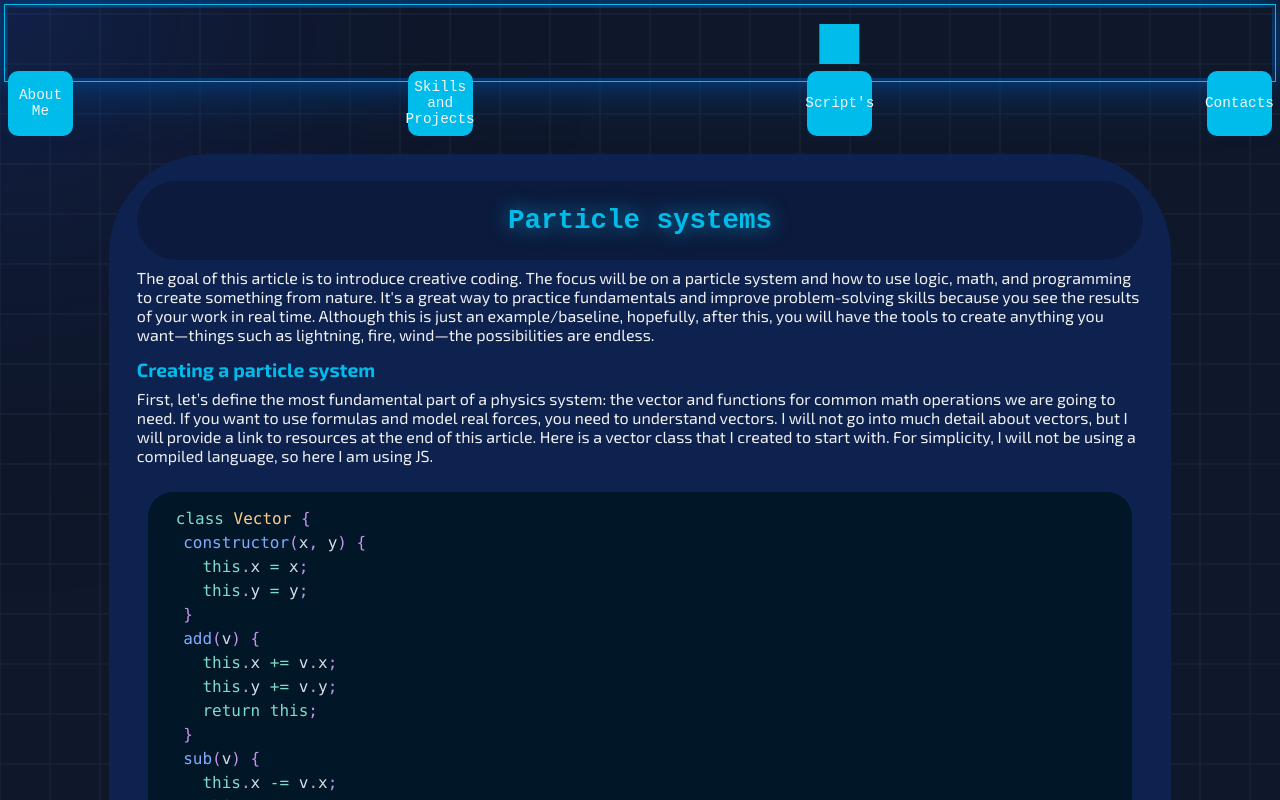
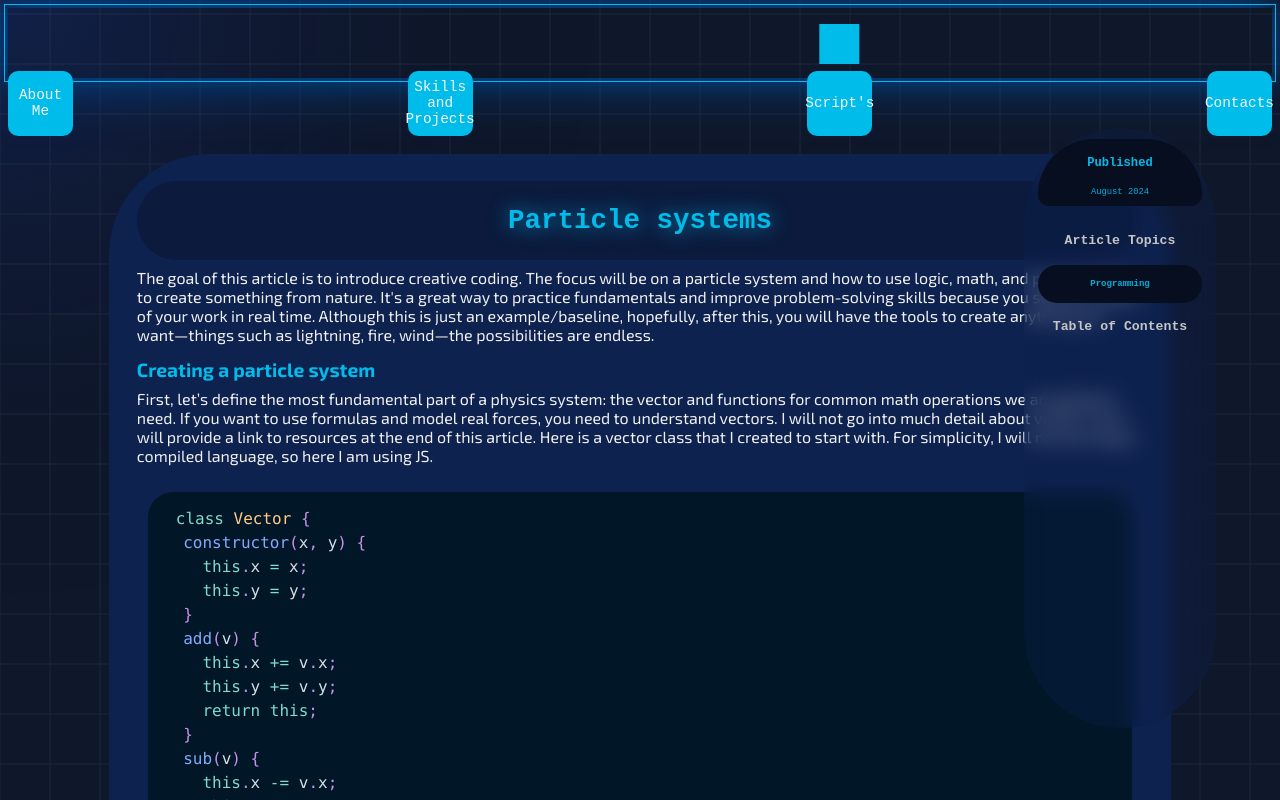
Before and after one commit to TheHeartstriker/Portfolio, a Next.js app in the folder Portfolio/: page /scriptorium/particle in a window 1280 px wide. Shown: the top 800 px of the page. Built offline with nearby package versions, Linux system fonts and the light colour scheme; a web font is replaced by a local one.

Commit message:
Basic setup / componentry
The basic setup and look for the article controler is done. Still needs styling and functionality.

```diff
--- a/Portfolio/src/components/scriptorium/index.jsx
+++ b/Portfolio/src/components/scriptorium/index.jsx
@@ -2,8 +2,10 @@ import ReactMarkdown from "react-markdown";
 import PropTypes from "prop-types";
 import React from "react";
 import { Prism as SyntaxHighlighter } from "react-syntax-highlighter";
+import NavMenu from "./navMenu.jsx";
 import { nightOwl } from "react-syntax-highlighter/dist/esm/styles/prism";
 import "./index.css";
+import "./navMenu.css";
 //
 //
 //
@@ -76,7 +78,12 @@ function renderArticles(article) {
 
 export function SubjectContainer({ article }) {
   return (
-    <div className={`subject-container-article`}>{renderArticles(article)}</div>
+    <>
+      <div className={`subject-container-article`}>
+        {renderArticles(article)}
+      </div>
+      <NavMenu />
+    </>
   );
 }
 SubjectContainer.propTypes = {
--- /dev/null
+++ b/Portfolio/src/components/scriptorium/navMenu.css
@@ -0,0 +1,61 @@
+.article-nav-Menu {
+  display: flex;
+  flex-direction: column;
+  align-items: center;
+  width: 15%;
+  height: 75%;
+  background-color: rgba(14, 34, 80, 0.3);
+  backdrop-filter: blur(10px);
+  border-radius: 100px;
+  -webkit-backdrop-filter: blur(10px);
+  position: fixed; /* Add this line */
+  top: 10vw;
+  right: 5vw;
+  z-index: 1000; /* Optional: keeps it above other elements */
+}
+
+.article-nav-Menu h2 {
+  color: var(--white-off);
+  font-size: 1.2rem;
+}
+
+.published-time {
+  font-size: 0.9rem;
+  display: flex;
+  flex-direction: column;
+  align-items: center;
+  margin-bottom: var(--space-3);
+  background-color: #070e1f;
+  border-top-left-radius: 75px;
+  border-top-right-radius: 75px;
+  border-bottom-left-radius: 15px;
+  border-bottom-right-radius: 15px;
+  padding: 5px;
+  margin-top: var(--space-2);
+  width: 80%;
+}
+
+.published-time h3 {
+  color: var(--neon-dull);
+  font-size: 1.1rem;
+}
+
+.published-time p {
+  color: var(--neon-dark-one);
+  font-size: 0.8rem;
+}
+
+.article-topic {
+  font-size: 0.7rem;
+  color: var(--neon-dark-one);
+  width: 80%;
+  background-color: #070e1f;
+  padding: 5px;
+  display: flex;
+  flex-direction: column;
+  align-items: center;
+  border-radius: 50px;
+  margin: var(--space-1);
+}
+
+/* background-color: #070e1f; */
--- /dev/null
+++ b/Portfolio/src/components/scriptorium/navMenu.jsx
@@ -0,0 +1,20 @@
+function NavMenu() {
+  return (
+    <div className="article-nav-Menu">
+      <div className="published-time">
+        <h3>Published</h3>
+        <p>August 2024</p>
+      </div>
+      <h2>Article Topics</h2>
+      <div className="article-topic">
+        <h3>Programming</h3>
+      </div>
+      <h2>Table of Contents</h2>
+      <div className="table-of-contents"></div>
+    </div>
+  );
+}
+
+//For secondary elements reduce the left side width by 20% for each level of depth
+
+export default NavMenu;
--- a/Portfolio/src/site.css
+++ b/Portfolio/src/site.css
@@ -12,6 +12,8 @@ html {
   --neon-blue: #00ccff;
   --neon-dull: rgb(0, 188, 235);
   --neon-link: rgb(104, 200, 224);
+  /* Darker neon colors */
+  --neon-dark-one: hsl(192, 100%, 43%);
   --circle-radius: 32.5vh;
   --Teal: rgb(100, 255, 218);
   --Low-blue: #0e2250;
```
